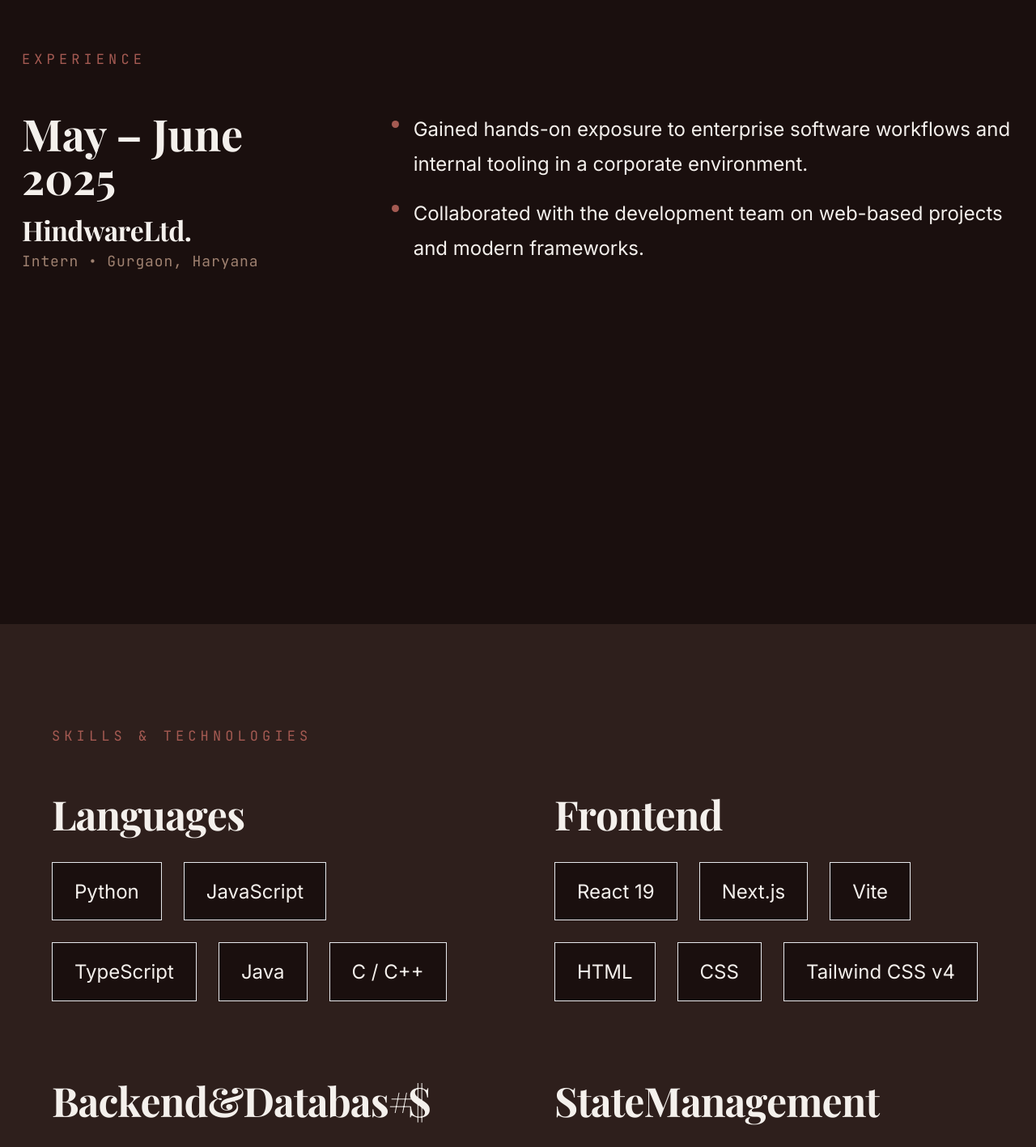
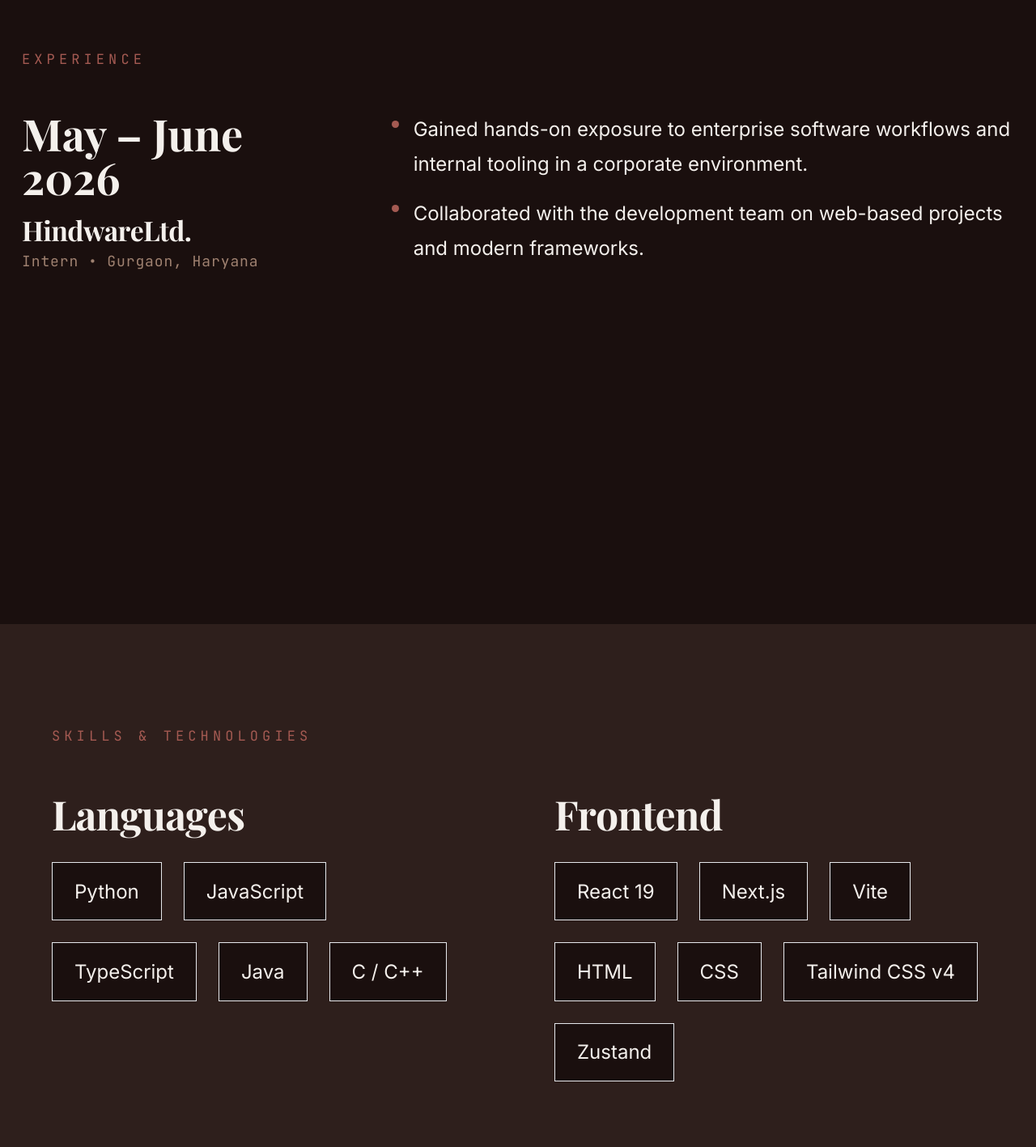
Before and after one commit to anuvanshchaudhary/portfolioweb, a Next.js app: page / in a window 1280 px wide. Shown: the part 6140-7557 px from the top of the page at 81% size. Built offline with nearby package versions, Linux system fonts and the light colour scheme; a web font is replaced by a local one.

Commit message:
Update skills categories and experience timeline

```diff
--- a/components/Sections/Skills.tsx
+++ b/components/Sections/Skills.tsx
@@ -10,7 +10,6 @@
         { label: 'Languages', skills: SKILLS.LANGUAGES },
         { label: 'Frontend', skills: SKILLS.FRONTEND },
         { label: 'Backend & Databases', skills: SKILLS.BACKEND_DB },
-        { label: 'State Management', skills: SKILLS.STATE_MGMT },
         { label: 'AI & ML', skills: SKILLS.AI_ML },
         { label: 'Embedded & IoT', skills: SKILLS.EMBEDDED_IOT },
         { label: 'Tools & Platforms', skills: SKILLS.TOOLS_PLATFORMS },
--- a/utils/constants.ts
+++ b/utils/constants.ts
@@ -119,9 +119,8 @@
 // Skills Data
 export const SKILLS = {
     LANGUAGES: ['Python', 'JavaScript', 'TypeScript', 'Java', 'C / C++'],
-    FRONTEND: ['React 19', 'Next.js', 'Vite', 'HTML', 'CSS', 'Tailwind CSS v4'],
+    FRONTEND: ['React 19', 'Next.js', 'Vite', 'HTML', 'CSS', 'Tailwind CSS v4', 'Zustand'],
     BACKEND_DB: ['Node.js', 'SQL', 'MySQL', 'PostgreSQL', 'REST APIs'],
-    STATE_MGMT: ['Zustand'],
     AI_ML: ['LangChain', 'OpenAI GPT-4 API', 'Google Gemini API', 'Prompt Engineering'],
     EMBEDDED_IOT: ['ESP32', 'Arduino', 'IR Sensors', 'Embedded C'],
     TOOLS_PLATFORMS: ['Git', 'GitHub', 'Vercel', 'Clerk'],
@@ -154,7 +153,7 @@
         company: 'Hindware Ltd.',
         location: 'Gurgaon, Haryana',
         role: 'Intern',
-        period: 'May – June 2025',
+        period: 'May – June 2026',
         bullets: [
             'Gained hands-on exposure to enterprise software workflows and internal tooling in a corporate environment.',
             'Collaborated with the development team on web-based projects and modern frameworks.',
```
Also changed, not shown: 1 other file (tests, documents, lock files or other folders).
